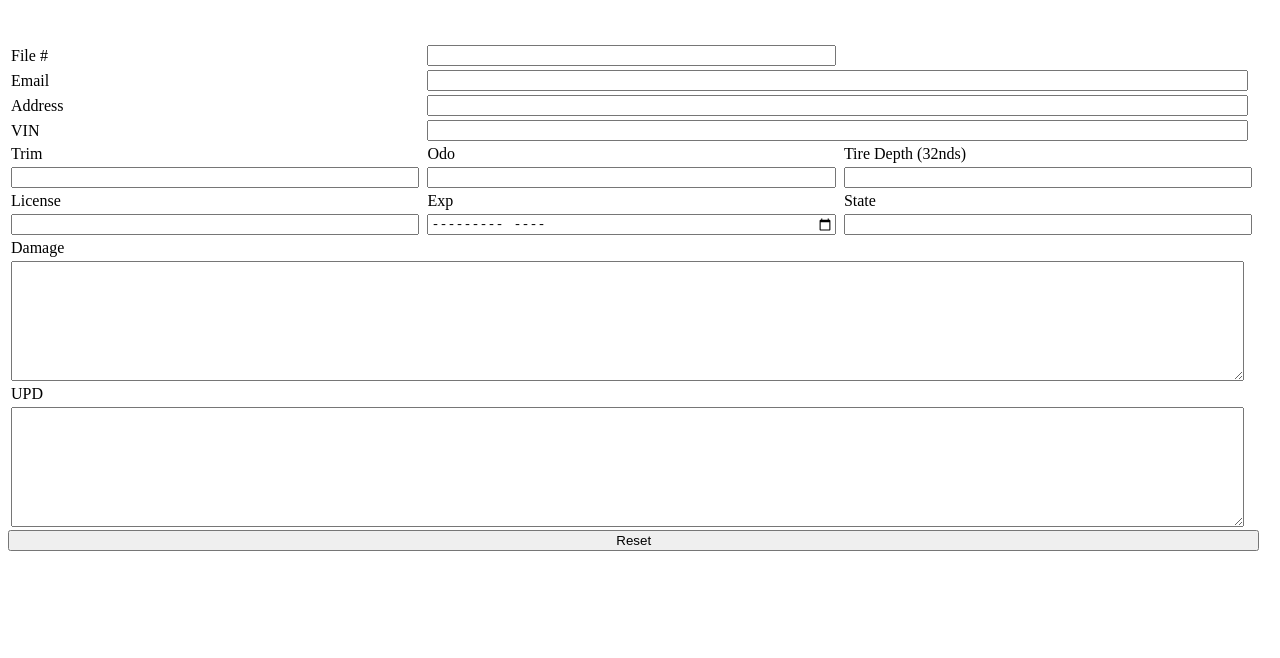
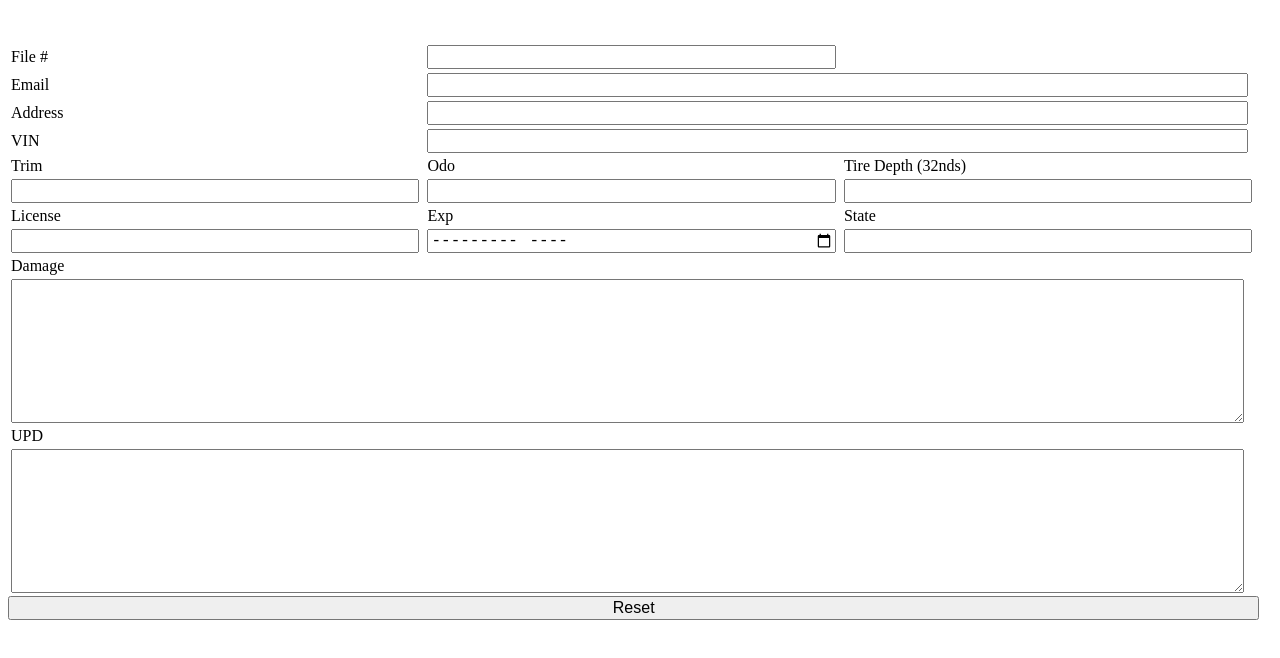
Before and after one commit to zwc2/ss, a plain HTML site: page index.html in a window 1280 px wide. Drawn offline with Linux system fonts and the light colour scheme.

Commit message:
Update index.html

```diff
--- a/index.html
+++ b/index.html
@@ -4,7 +4,7 @@
 <script src="index.js" defer></script>
 <style>
   html{background-color:white}
-  table,input,textarea{width:99%}
+  table,input,textarea{width:99%;font-size:16px}
   table{position:relative}
   textarea{height:9em}
   td{width:30%}
```
